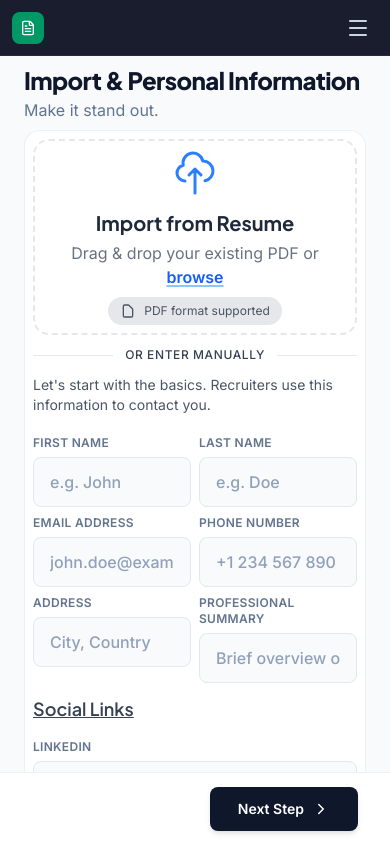
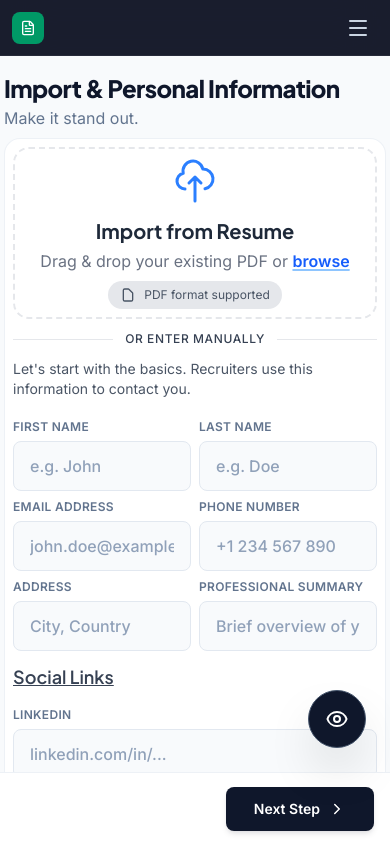
Before and after one commit to satyamsinghs408/resume-builder-frontend, a React (Vite) app: page /editor in a window 390 px wide. Built offline with nearby package versions, Linux system fonts and the light colour scheme; no server answers; sample sign-in values are in the browser's storage.

Commit message:
Added preview Floating button for the mobiles and fixes the state management issues in the editor layout.

```diff
--- a/src/components/editor/EditorLayout.tsx
+++ b/src/components/editor/EditorLayout.tsx
@@ -21,7 +21,7 @@ const EditorLayout: React.FC<EditorLayoutProps> = ({
 
       {/* Main Content Area */}
       <div className="flex-1 overflow-y-auto overflow-x-hidden relative scrollbar-thin scrollbar-thumb-gray-300 scrollbar-track-transparent">
-        <div className="max-w-3xl mx-auto py-2 px-6">
+        <div className="max-w-3xl mx-auto py-4 px-1 md:py-3 md:px-6">
            <motion.div
                key={currentStep}
                initial={{ opacity: 0, y: 20, filter: 'blur(5px)' }}
@@ -42,7 +42,7 @@ const EditorLayout: React.FC<EditorLayoutProps> = ({
       </div>
 
       {/* Bottom Action Bar */}
-      <div className="h-18 bg-white/90 backdrop-blur-xl border-t border-slate-200/60 flex items-center justify-between px-8 z-20 sticky bottom-0">
+      <div className="h-18 md:h-18 bg-white/90 backdrop-blur-xl border-t border-slate-200/60 flex items-center justify-between px-4 md:px-8 z-20 sticky bottom-0">
          <button
              onClick={onBack}
              disabled={!onBack || currentStep === 1}
--- a/src/pages/ResumeEditor.tsx
+++ b/src/pages/ResumeEditor.tsx
@@ -1,5 +1,6 @@
 import { useState, useEffect } from 'react';
 import axios from 'axios';
+import { motion } from 'framer-motion';
 import { useAuth } from '../context/AuthContext';
 import { useApi } from '../context/ApiContext';
 import { downloadResumePDF } from '../utils/pdfGenerator';
@@ -33,13 +34,14 @@ import {
     setTotalSteps,
     nextStep,
     prevStep,
-    resetEditor
+    resetEditor,
+    toggleMobilePreview
 } from '../store/slices/editorSlice';
 
 const ResumeEditor = () => {
   const dispatch = useAppDispatch();
   const resumeData = useAppSelector((state: any) => state.resume);
-  const { currentStep, totalSteps } = useAppSelector((state: any) => state.editor);
+  const { currentStep, totalSteps, showMobilePreview } = useAppSelector((state: any) => state.editor);
 
   const [template, setTemplate] = useState<'classic' | 'modern' | 'minimalist' | 'executive' | 'creative'>('classic');
   const [theme, setTheme] = useState<ThemeConfig>({
@@ -403,6 +405,70 @@ const ResumeEditor = () => {
         </EditorLayout>
       </div>
 
+      {/* Mobile Preview FAB (Explicitly Draggable) */}
+      <motion.div
+        drag
+        dragMomentum={false}
+        dragElastic={0}
+        dragConstraints={{ left: -2000, right: 200, top: -2000, bottom: 200 }}
+        whileHover={{ scale: 1.05 }}
+        whileTap={{ scale: 0.95 }}
+        style={{ touchAction: "none" }}
+        onClick={() => {
+            // Framer motion automatically prevents onClick if it was dragged!
+            dispatch(toggleMobilePreview());
+        }}
+        className="lg:hidden fixed bottom-24 right-6 z-100 bg-slate-900 text-white p-4 rounded-full shadow-2xl flex items-center justify-center border border-slate-600 cursor-grab active:cursor-grabbing"
+        aria-label="Preview Resume"
+      >
+        <svg xmlns="http://www.w3.org/2000/svg" className="h-6 w-6 pointer-events-none" fill="none" viewBox="0 0 24 24" stroke="currentColor">
+          <path strokeLinecap="round" strokeLinejoin="round" strokeWidth={2} d="M15 12a3 3 0 11-6 0 3 3 0 016 0z" />
+          <path strokeLinecap="round" strokeLinejoin="round" strokeWidth={2} d="M2.458 12C3.732 7.943 7.523 5 12 5c4.478 0 8.268 2.943 9.542 7-1.274 4.057-5.064 7-9.542 7-4.477 0-8.268-2.943-9.542-7z" />
+        </svg>
+      </motion.div>
+
+      {/* Mobile Live Preview Modal */}
+      {showMobilePreview && (
+        <div className="fixed inset-0 z-50 lg:hidden flex flex-col bg-slate-900/95 backdrop-blur-md overflow-hidden">
+          {/* Modal Header */}
+          <div className="flex justify-between items-center p-4 bg-slate-900 border-b border-slate-800 shadow-sm">
+            <div className="text-white font-semibold flex items-center gap-2">
+              <span className="relative flex h-2 w-2">
+                  <span className="animate-ping absolute inline-flex h-full w-full rounded-full bg-green-400 opacity-75"></span>
+                  <span className="relative inline-flex rounded-full h-2 w-2 bg-green-500"></span>
+              </span>
+              Live Preview
+            </div>
+            <button
+              onClick={() => dispatch(toggleMobilePreview())}
+              className="text-slate-400 hover:text-white p-2 rounded-full hover:bg-slate-800 transition-colors"
+            >
+              <svg xmlns="http://www.w3.org/2000/svg" className="h-6 w-6" fill="none" viewBox="0 0 24 24" stroke="currentColor">
+                 <path strokeLinecap="round" strokeLinejoin="round" strokeWidth={2} d="M6 18L18 6M6 6l12 12" />
+              </svg>
+            </button>
+          </div>
+
+          {/* Scrollable Scaled Canvas Area */}
+          <div className="flex-1 overflow-y-auto w-full flex justify-center pt-8 pb-32">
+             <div className="relative transform scale-[0.35] sm:scale-[0.45] origin-top transition-transform duration-300 ease-out">
+                {/* Paper Glow Effect */}
+                <div className="absolute -inset-10 bg-blue-500/10 rounded-xl blur-3xl opacity-50 pointer-events-none" />
+
+                <div className="relative w-[260mm] min-h-[297mm] bg-white shadow-2xl overflow-hidden pointer-events-none">
+                    <PageBreakLines />
+                    {template === 'classic' && <ClassicTemplate resumeData={resumeData} theme={theme} />}
+                    {template === 'modern' && <ModernTemplate resumeData={resumeData} theme={theme} />}
+                    {template === 'minimalist' && <MinimalistTemplate resumeData={resumeData} theme={theme} />}
+                    {template === 'executive' && <ExecutiveTemplate resumeData={resumeData} theme={theme} />}
+                    {template === 'creative' && <CreativeTemplate resumeData={resumeData} theme={theme} />}
+                </div>
+             </div>
+          </div>
+        </div>
+      )}
+
+
       {/* RIGHT: Live Preview - Dark themed like NovoResume */}
       <div className="hidden lg:flex flex-col w-1/2 h-[calc(100vh-64px)] relative bg-slate-900">
 
@@ -429,7 +495,7 @@ const ResumeEditor = () => {
                 {/* Paper Glow Effect */}
                 <div className="absolute -inset-10 bg-blue-500/10 rounded-xl blur-3xl opacity-50 pointer-events-none" />
 
-                <div className="relative w-[210mm] min-h-[297mm] bg-white shadow-2xl overflow-hidden">
+                <div className="relative w-[260mm] min-h-[297mm] bg-white shadow-2xl overflow-hidden">
                     <PageBreakLines />
                     {template === 'classic' && <ClassicTemplate resumeData={resumeData} theme={theme} />}
                     {template === 'modern' && <ModernTemplate resumeData={resumeData} theme={theme} />}
--- a/src/store/slices/editorSlice.ts
+++ b/src/store/slices/editorSlice.ts
@@ -3,11 +3,13 @@ import { createSlice, PayloadAction } from '@reduxjs/toolkit';
 interface EditorState {
   currentStep: number;
   totalSteps: number;
+  showMobilePreview: boolean;
 }
 
 const initialState: EditorState = {
   currentStep: 0,
   totalSteps: 4, // Default steps: Personal, Experience, Education, Templates
+  showMobilePreview: false,
 };
 
 const editorSlice = createSlice({
@@ -32,9 +34,16 @@ const editorSlice = createSlice({
     },
     resetEditor: (state) => {
       state.currentStep = 0;
+      state.showMobilePreview = false;
+    },
+    toggleMobilePreview: (state) => {
+      state.showMobilePreview = !state.showMobilePreview;
+    },
+    setMobilePreview: (state, action: PayloadAction<boolean>) => {
+      state.showMobilePreview = action.payload;
     },
   },
 });
 
-export const { setStep, setTotalSteps, nextStep, prevStep, resetEditor } = editorSlice.actions;
+export const { setStep, setTotalSteps, nextStep, prevStep, resetEditor, toggleMobilePreview, setMobilePreview } = editorSlice.actions;
 export default editorSlice.reducer;
```
